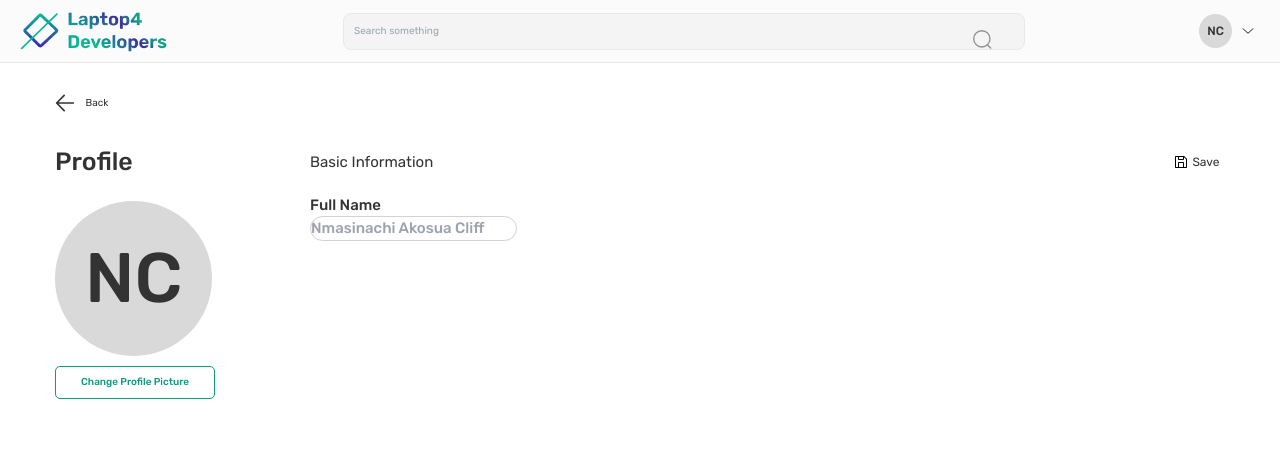
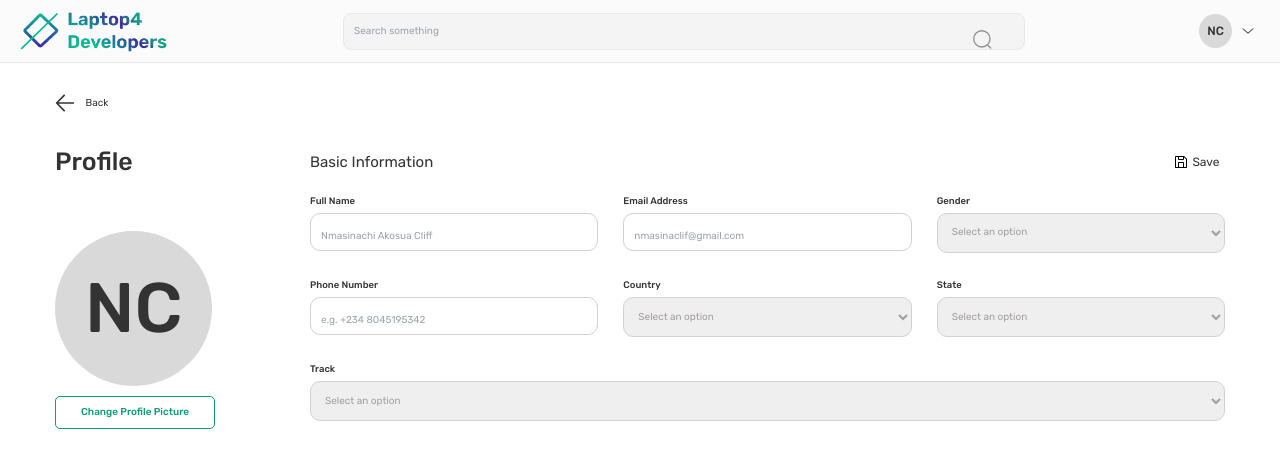
Before and after one commit to devcareer/team-assessment-frontend, a React (Create React App) app: page /profile in a window 1280 px wide. Shown: the top 468 px of the page. Built offline with nearby package versions, Linux system fonts and the light colour scheme; what react-id-generator would draw is missing.

Commit message:
Profile page complete

```diff
--- a/src/App.js
+++ b/src/App.js
@@ -6,7 +6,6 @@ import Home from './pages/Home';
 import Dashboard from './pages/Dashboard';
 import Assessments from './pages/Assessments';
 import Notifications from './pages/Notifications';
-import Tests from './components/Questions/Tests';
 import Submit from './components/Questions/Submit';
 import Profile from './components/Profile/Profile';
 import RenderAssessments from './components/Questions/RenderAssessments';
--- a/src/components/Profile/Profile.js
+++ b/src/components/Profile/Profile.js
@@ -1,3 +1,5 @@
+import { useState } from 'react';
+
 import Back from '../Back';
 import NavBar from '../Home/NavBar';
 
@@ -6,6 +8,11 @@ import save from '../../assets/save.svg';
 import classes from './Profile.module.css';
 
 const Profile = () => {
+  const [selected, setSelected] = useState('');
+
+  const handleChange = e => {
+    setSelected(e.target.value);
+  };
   return (
     <div>
       <NavBar />
@@ -37,6 +44,67 @@ const Profile = () => {
                 id="fullName"
               />
             </label>
+            <label htmlFor="email">
+              Email Address
+              <input
+                type="email"
+                placeholder="nmasinaclif@gmail.com"
+                id="email"
+              />
+            </label>
+            <label htmlFor="gender">
+              Gender
+              <select value={selected} id="gender" onChange={handleChange}>
+                <option disabled={true} hidden value="">
+                  Select an option
+                </option>
+                <option value="male">Male</option>
+                <option value="female">Female</option>
+              </select>
+            </label>
+            <label htmlFor="phone-number">
+              Phone Number
+              <input
+                type="tel"
+                placeholder="e.g. +234 8045195342"
+                id="phone-number"
+              />
+            </label>
+            <label htmlFor="country">
+              Country
+              <select value={selected} id="country" onChange={handleChange}>
+                <option disabled={true} hidden value="">
+                  Select an option
+                </option>
+                <option value="male">Nigeria</option>
+                <option value="female">Ghana</option>
+                <option value="female">Kenya</option>
+              </select>
+            </label>
+            <label htmlFor="state">
+              State
+              <select value={selected} id="state" onChange={handleChange}>
+                <option disabled={true} hidden value="">
+                  Select an option
+                </option>
+                <option value="male">Oyo</option>
+                <option value="female">Lagos</option>
+                <option value="female">Accra</option>
+                <option value="female">Nairobi</option>
+              </select>
+            </label>
+            <label htmlFor="track">
+              Track
+              <select value={selected} id="track" onChange={handleChange}>
+                <option disabled={true} hidden value="">
+                  Select an option
+                </option>
+                <option value="male">Frontend</option>
+                <option value="female">Backend</option>
+                <option value="female">UI/UX</option>
+                <option value="female">Cloud</option>
+              </select>
+            </label>
           </div>
         </div>
       </div>
--- a/src/components/Profile/Profile.module.css
+++ b/src/components/Profile/Profile.module.css
@@ -42,7 +42,7 @@
 .header {
   font-size: 2.5rem;
   font-weight: 500;
-  margin-bottom: 2rem;
+  margin-bottom: 5rem;
 }
 
 .profile-picture {
@@ -77,6 +77,7 @@
   display: flex;
   align-items: center;
   gap: 0.5rem;
+  cursor: pointer;
 }
 
 .save img {
@@ -89,18 +90,42 @@
 }
 
 .forms-body {
-  /* display: grid;
-  grid-template-columns: repeat(auto-fit, minmax(20rem, 1fr));
-  grid-gap: 2.5rem; */
+  display: grid;
+  grid-template-columns: repeat(auto-fit, minmax(25rem, 1fr));
+  grid-gap: 2.5rem;
 }
 
-.forms-body input {
+.forms-body input,
+.forms-body select {
   border: 0.05rem solid #d3d1d1;
-  border-radius: 2rem;
+  border-radius: 1rem;
   display: block;
+  width: 100%;
+  padding: 1.5rem 2rem 0.7rem 1rem;
+  margin-top: 0.5rem;
 }
 
 .forms-body label {
-  font-size: 1.5rem;
+  font-size: 0.95rem;
   font-weight: 500;
 }
+
+.forms-body label:last-child {
+  grid-column: 1 / -1;
+}
+
+.forms-body ::placeholder,
+.forms-body select {
+  font-weight: 400;
+  font-size: 1rem;
+}
+
+.forms-body select {
+  padding: 1.2rem 0rem 1.2rem 1rem;
+  color: #a49e9e;
+  outline: none;
+}
+
+.forms-body option:not(:first-of-type) {
+  color: #000;
+}
```
